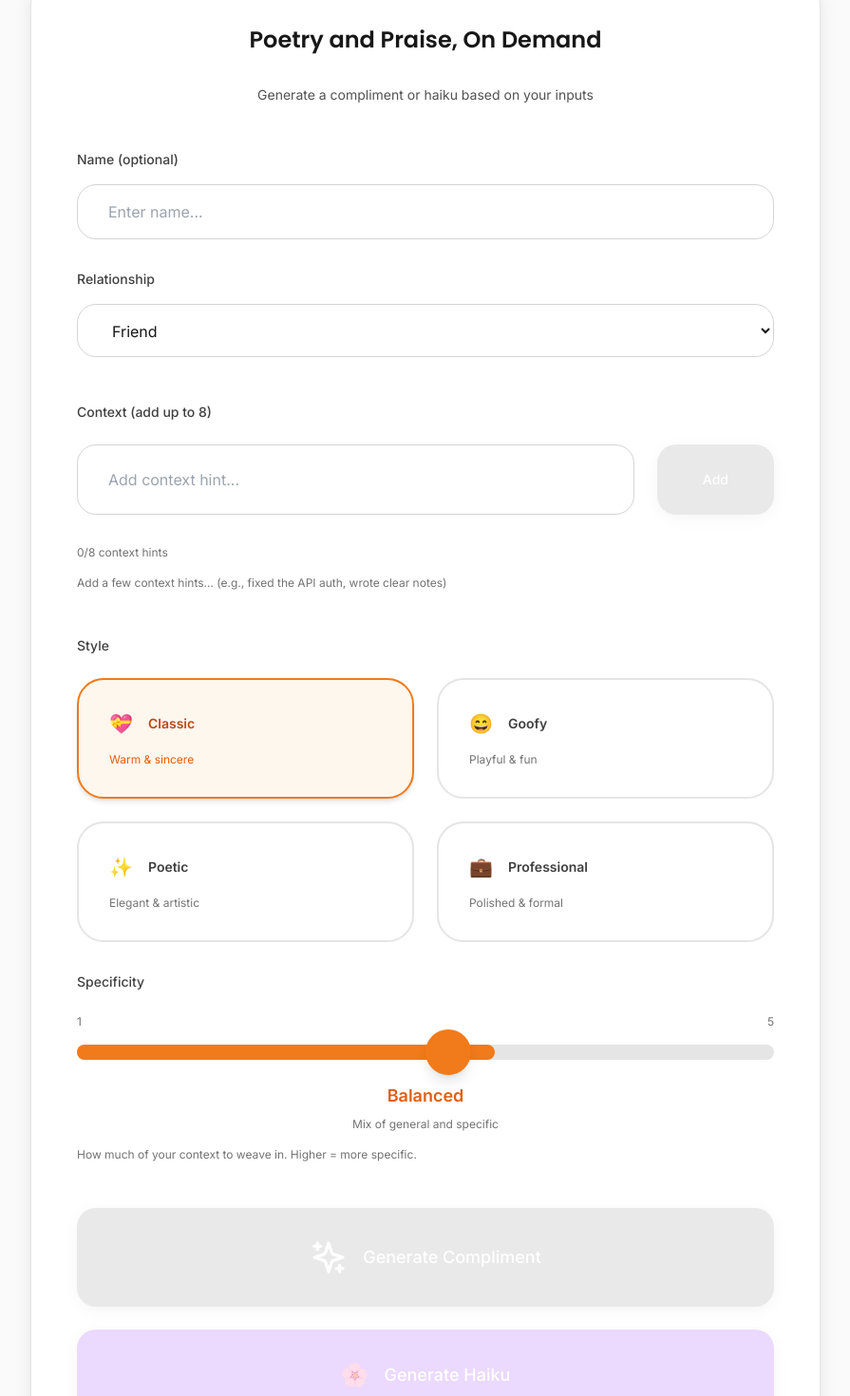
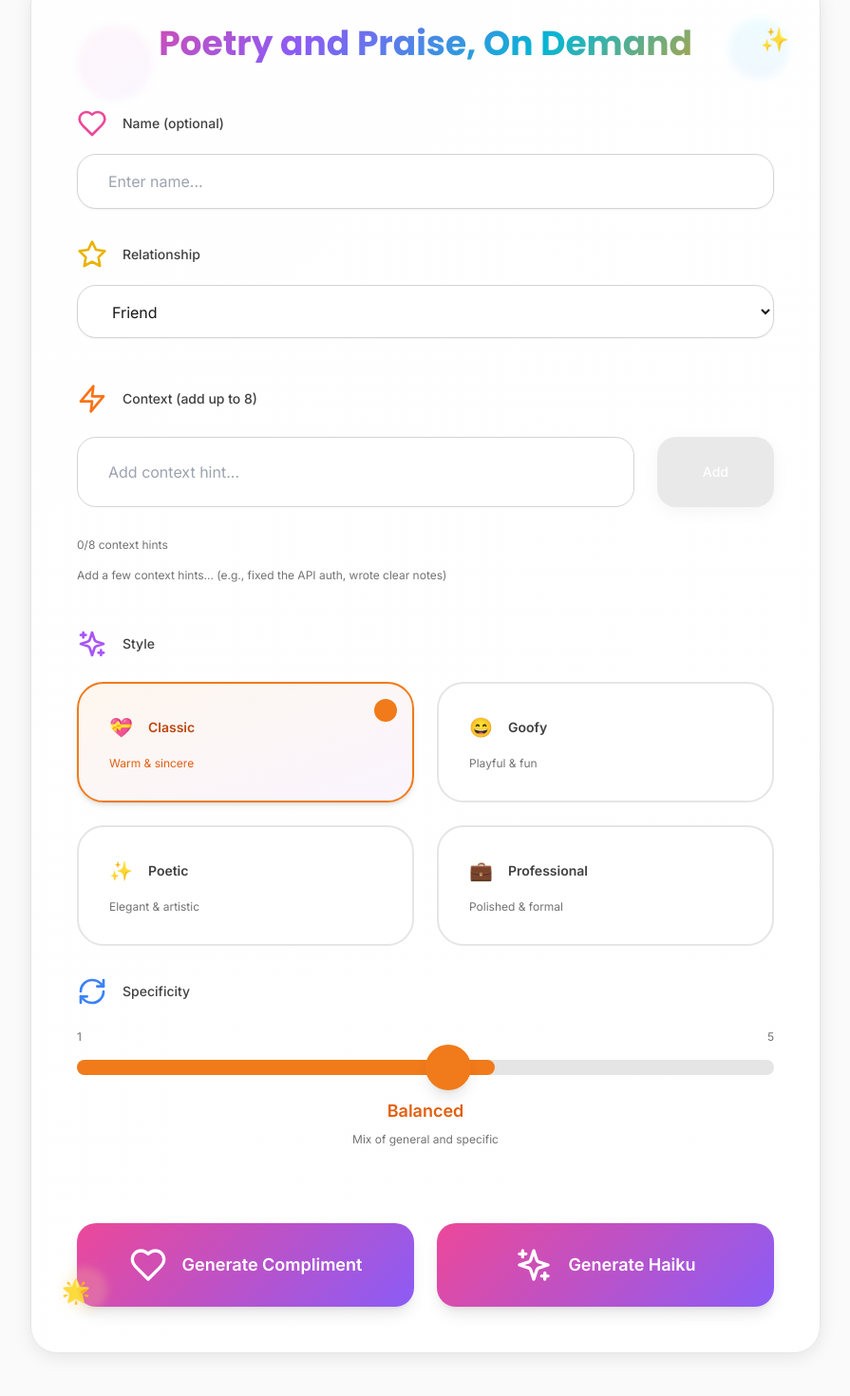
Before and after one commit to rahulrc/ai-compliment-haiku, a React (Vite) app: page / in a window 1280 px wide. Shown: the part 136-1606 px from the top of the page at 95% size, without its empty margins (192-1087 px from the left). Built offline with nearby package versions, Linux system fonts and the light colour scheme.

Commit message:
Major UI improvements: Add sound effects to generation, remove extra text, jazz up styling with fun fonts, decorative elements, and better mobile experience

```diff
--- a/src/components/StyleSelector.tsx
+++ b/src/components/StyleSelector.tsx
@@ -36,13 +36,15 @@ export default function StyleSelector({ value, onChange }: StyleSelectorProps) {
   return (
     <div className="grid grid-cols-1 md:grid-cols-2 gap-3">
       {styles.map((style) => (
-        <button
+        <motion.button
           key={style.value}
           onClick={() => onChange(style.value)}
+          whileHover={{ scale: 1.02 }}
+          whileTap={{ scale: 0.98 }}
           className={`relative p-4 rounded-xl border-2 text-left transition-all duration-200 min-h-[80px] ${
             value === style.value
-              ? 'border-primary-500 bg-primary-50 dark:bg-primary-900/20 shadow-md'
-              : 'border-surface-200 dark:border-surface-600 hover:border-surface-300 dark:hover:border-surface-500 bg-white dark:bg-surface-800'
+              ? 'border-primary-500 bg-gradient-to-br from-primary-50 to-purple-50 dark:from-primary-900/20 dark:to-purple-900/20 shadow-md glow'
+              : 'border-surface-200 dark:border-surface-600 hover:border-surface-300 dark:hover:border-surface-500 bg-white dark:bg-surface-800 hover:shadow-md'
           }`}
         >
           <div className="flex flex-col h-full">
@@ -64,7 +66,16 @@ export default function StyleSelector({ value, onChange }: StyleSelectorProps) {
               {style.description}
             </div>
           </div>
-        </button>
+
+          {/* Selection indicator */}
+          {value === style.value && (
+            <motion.div
+              initial={{ scale: 0 }}
+              animate={{ scale: 1 }}
+              className="absolute top-2 right-2 w-3 h-3 bg-primary-500 rounded-full"
+            />
+          )}
+        </motion.button>
       ))}
     </div>
   )
--- a/src/index.css
+++ b/src/index.css
@@ -1,6 +1,9 @@
 @tailwind base;
 @tailwind components;
 @tailwind utilities;
+
+/* Import fun fonts */
+@import url('https://fonts.googleapis.com/css2?family=Inter:wght@300;400;500;600;700&family=Fredoka:wght@300;400;500;600;700&family=Quicksand:wght@300;400;500;600;700&display=swap');
 
 @layer base {
   html {
@@ -11,27 +14,102 @@
     @apply bg-surface-50 dark:bg-surface-900 text-surface-900 dark:text-surface-100;
     transition: background-color 0.3s ease, color 0.3s ease;
   }
+
+  /* Fun font classes */
+  .font-display {
+    font-family: 'Fredoka', 'Inter', system-ui, sans-serif;
+  }
+
+  .font-accent {
+    font-family: 'Quicksand', 'Inter', system-ui, sans-serif;
+  }
+
+  .font-fun {
+    font-family: 'Fredoka', 'Inter', system-ui, sans-serif;
+  }
 }
 
 @layer components {
   .bubble-card {
-    @apply bg-white dark:bg-surface-800 rounded-xl shadow-soft border border-surface-200 dark:border-surface-700;
+    @apply bg-white dark:bg-surface-800 rounded-xl shadow-soft border border-surface-200 dark:border-surface-700 relative overflow-hidden;
+    background: linear-gradient(135deg, rgba(255,255,255,0.9) 0%, rgba(255,255,255,0.95) 100%);
+  }
+
+  .bubble-card::before {
+    content: '';
+    position: absolute;
+    top: 0;
+    left: 0;
+    right: 0;
+    height: 3px;
+    background: linear-gradient(90deg, #ec4899, #8b5cf6, #06b6d4, #f59e0b);
+    border-radius: 8px 8px 0 0;
   }
 
   .bubble-button {
     @apply bg-primary-500 hover:bg-primary-600 text-white font-medium px-6 py-3 rounded-lg shadow-soft transition-all duration-200 hover:shadow-soft-lg active:scale-95;
+    background: linear-gradient(135deg, #ec4899 0%, #8b5cf6 100%);
+  }
+
+  .bubble-button:hover {
+    background: linear-gradient(135deg, #db2777 0%, #7c3aed 100%);
+    transform: translateY(-2px);
+    box-shadow: 0 10px 25px rgba(139, 92, 246, 0.3);
   }
 
   .bubble-input {
     @apply bg-white dark:bg-surface-800 border border-surface-300 dark:border-surface-600 rounded-lg px-4 py-3 focus:ring-2 focus:ring-primary-500 focus:border-transparent transition-all duration-200;
+    box-shadow: 0 2px 4px rgba(0, 0, 0, 0.05);
+  }
+
+  .bubble-input:focus {
+    box-shadow: 0 4px 12px rgba(139, 92, 246, 0.15);
   }
 
   .chip {
     @apply bg-primary-100 dark:bg-primary-900 text-primary-700 dark:text-primary-300 px-3 py-1 rounded-full text-sm font-medium;
+    background: linear-gradient(135deg, #fce7f3 0%, #ede9fe 100%);
+    border: 1px solid rgba(236, 72, 153, 0.2);
   }
 
   .sparkle {
     @apply text-yellow-400 dark:text-yellow-300;
+    text-shadow: 0 0 10px rgba(251, 191, 36, 0.5);
+  }
+
+  /* Decorative elements */
+  .floating-orb {
+    @apply absolute rounded-full opacity-20 blur-sm;
+    animation: float 6s ease-in-out infinite;
+  }
+
+  .floating-orb:nth-child(1) {
+    animation-delay: 0s;
+  }
+
+  .floating-orb:nth-child(2) {
+    animation-delay: 2s;
+  }
+
+  .floating-orb:nth-child(3) {
+    animation-delay: 4s;
+  }
+
+  /* Gradient text */
+  .gradient-text {
+    background: linear-gradient(135deg, #ec4899, #8b5cf6, #06b6d4, #f59e0b);
+    -webkit-background-clip: text;
+    -webkit-text-fill-color: transparent;
+    background-clip: text;
+  }
+
+  /* Glow effects */
+  .glow {
+    box-shadow: 0 0 20px rgba(139, 92, 246, 0.3);
+  }
+
+  .glow:hover {
+    box-shadow: 0 0 30px rgba(139, 92, 246, 0.5);
   }
 }
 
@@ -39,4 +117,32 @@
   .text-balance {
     text-wrap: balance;
   }
+
+  /* Custom animations */
+  @keyframes float {
+    0%, 100% {
+      transform: translateY(0px) rotate(0deg);
+    }
+    33% {
+      transform: translateY(-10px) rotate(120deg);
+    }
+    66% {
+      transform: translateY(10px) rotate(240deg);
+    }
+  }
+
+  @keyframes sparkle {
+    0%, 100% {
+      opacity: 1;
+      transform: scale(1);
+    }
+    50% {
+      opacity: 0.7;
+      transform: scale(1.1);
+    }
+  }
+
+  .animate-sparkle {
+    animation: sparkle 2s ease-in-out infinite;
+  }
 }
--- a/src/pages/Generator.tsx
+++ b/src/pages/Generator.tsx
@@ -4,7 +4,7 @@ import { usePreferences } from '../contexts/PreferencesContext'
 import { useCompliments } from '../contexts/ComplimentsContext'
 import { Compliment } from '../contexts/ComplimentsContext'
 import toast from 'react-hot-toast'
-import { Sparkles, RefreshCw } from 'lucide-react'
+import { Sparkles, RefreshCw, Heart, Star, Zap } from 'lucide-react'
 import ContextChips from '../components/ContextChips'
 import StyleSelector from '../components/StyleSelector'
 import SpecificitySlider from '../components/SpecificitySlider'
@@ -46,6 +46,45 @@ export default function Generator() {
   const [status, setStatus] = useState<'idle' | 'loading' | 'error'>('idle')
   const [result, setResult] = useState<Compliment | null>(null)
   const [error, setError] = useState<string>('')
+
+  // Sound effects using Web Audio API
+  const playSuccess = useCallback(() => {
+    if (!preferences.soundOn) return
+
+    try {
+      // Create audio context if it doesn't exist
+      let audioContext = (window as any).audioContext
+
+      if (!audioContext) {
+        audioContext = new (window.AudioContext || (window as any).webkitAudioContext)()
+        ;(window as any).audioContext = audioContext
+      }
+
+      // Resume context if suspended (required by modern browsers)
+      if (audioContext.state === 'suspended') {
+        audioContext.resume()
+      }
+
+      const oscillator = audioContext.createOscillator()
+      const gainNode = audioContext.createGain()
+
+      oscillator.connect(gainNode)
+      gainNode.connect(audioContext.destination)
+
+      // Success sound: ascending notes
+      oscillator.frequency.setValueAtTime(400, audioContext.currentTime)
+      oscillator.frequency.exponentialRampToValueAtTime(800, audioContext.currentTime + 0.2)
+      oscillator.frequency.exponentialRampToValueAtTime(600, audioContext.currentTime + 0.4)
+
+      gainNode.gain.setValueAtTime(0.3, audioContext.currentTime)
+      gainNode.gain.exponentialRampToValueAtTime(0.01, audioContext.currentTime + 0.4)
+
+      oscillator.start(audioContext.currentTime)
+      oscillator.stop(audioContext.currentTime + 0.4)
+    } catch (error) {
+      console.warn('Sound playback failed:', error)
+    }
+  }, [preferences.soundOn])
 
   const handleInputChange = (field: keyof GeneratorInputs, value: any) => {
     setInputs(prev => ({ ...prev, [field]: value }))
@@ -116,6 +155,9 @@ export default function Generator() {
       addToHistory(compliment)
       setStatus('idle')
 
+      // Play success sound
+      playSuccess()
+
       // Telemetry
       console.log('compliment_generated', {
         sparkleScore: compliment.sparkleScore,
@@ -133,7 +175,7 @@ export default function Generator() {
       // Telemetry
       console.log('compliment_error', { reason: err instanceof Error ? err.message : 'unknown' })
     }
-  }, [inputs, preferences.privacyNoName, addToHistory])
+  }, [inputs, preferences.privacyNoName, addToHistory, playSuccess])
 
   const generateHaiku = useCallback(async () => {
     if (inputs.context.length === 0) {
@@ -177,6 +219,9 @@ export default function Generator() {
       addToHistory(haiku)
       setStatus('idle')
 
+      // Play success sound
+      playSuccess()
+
       // Telemetry
       console.log('haiku_generated', {
         sparkleScore: haiku.sparkleScore,
@@ -194,7 +239,7 @@ export default function Generator() {
       // Telemetry
       console.log('haiku_error', { reason: err instanceof Error ? err.message : 'unknown' })
     }
-  }, [inputs, preferences.privacyNoName, addToHistory])
+  }, [inputs, preferences.privacyNoName, addToHistory, playSuccess])
 
   const handleGenerate = (type: 'compliment' | 'haiku') => {
     // Set the generation type
@@ -230,19 +275,38 @@ export default function Generator() {
         className="space-y-6"
       >
         {/* Hero Card */}
-        <div className="bubble-card p-6">
-          <h2 className="text-2xl font-display font-semibold text-center mb-4">
+        <div className="bubble-card p-6 relative overflow-hidden">
+          {/* Decorative elements */}
+          <div className="floating-orb w-20 h-20 bg-gradient-to-br from-pink-200 to-purple-200 -translate-x-10 -translate-y-10"></div>
+          <div className="floating-orb w-16 h-16 bg-gradient-to-br from-blue-200 to-cyan-200 top-4 right-4"></div>
+          <div className="floating-orb w-12 h-12 bg-gradient-to-br from-yellow-200 to-orange-200 bottom-4 left-4"></div>
+
+          {/* Floating icons */}
+          <motion.div
+            animate={{ y: [-5, 5, -5] }}
+            transition={{ duration: 3, repeat: Infinity, ease: "easeInOut" }}
+            className="absolute top-6 right-8 text-2xl animate-sparkle"
+          >
+            ✨
+          </motion.div>
+          <motion.div
+            animate={{ y: [5, -5, 5] }}
+            transition={{ duration: 4, repeat: Infinity, ease: "easeInOut" }}
+            className="absolute bottom-6 left-8 text-2xl animate-sparkle"
+          >
+            🌟
+          </motion.div>
+
+          <h2 className="text-3xl md:text-4xl font-display font-bold text-center mb-6 gradient-text">
             Poetry and Praise, On Demand
           </h2>
-          <p className="text-center text-surface-600 dark:text-surface-400 mb-6 text-sm">
-            Generate a compliment or haiku based on your inputs
-          </p>
 
           <div className="space-y-6">
             {/* Name and Relationship */}
             <div className="space-y-4">
               <div>
-                <label className="block text-sm font-medium text-surface-700 dark:text-surface-300 mb-2">
+                <label className="block text-sm font-medium text-surface-700 dark:text-surface-300 mb-2 flex items-center gap-2">
+                  <Heart className="w-4 h-4 text-pink-500" />
                   Name (optional)
                 </label>
                 <input
@@ -250,7 +314,7 @@ export default function Generator() {
                   value={inputs.name}
                   onChange={(e) => handleInputChange('name', e.target.value)}
                   placeholder="Enter name..."
-                  className="w-full px-4 py-2 bg-white dark:bg-surface-800 border border-surface-300 dark:border-surface-600 rounded-lg focus:ring-2 focus:ring-primary-500 focus:border-transparent transition-all duration-200 text-base"
+                  className="w-full px-4 py-2 bg-white dark:bg-surface-800 border border-surface-300 dark:border-surface-600 rounded-lg focus:ring-2 focus:ring-primary-500 focus:border-transparent transition-all duration-200 text-base shadow-sm hover:shadow-md"
                   disabled={preferences.privacyNoName}
                 />
                 {preferences.privacyNoName && (
@@ -261,13 +325,14 @@ export default function Generator() {
               </div>
 
               <div>
-                <label className="block text-sm font-medium text-surface-700 dark:text-surface-300 mb-2">
+                <label className="block text-sm font-medium text-surface-700 dark:text-surface-300 mb-2 flex items-center gap-2">
+                  <Star className="w-4 h-4 text-yellow-500" />
                   Relationship
                 </label>
                 <select
                   value={inputs.relationship}
                   onChange={(e) => handleInputChange('relationship', e.target.value)}
-                  className="w-full px-4 py-2 bg-white dark:bg-surface-800 border border-surface-300 dark:border-surface-600 rounded-lg focus:ring-2 focus:ring-primary-500 focus:border-transparent transition-all duration-200 text-base"
+                  className="w-full px-4 py-2 bg-white dark:bg-surface-800 border border-surface-300 dark:border-surface-600 rounded-lg focus:ring-2 focus:ring-primary-500 focus:border-transparent transition-all duration-200 text-base shadow-sm hover:shadow-md"
                 >
                   {relationships.map((rel) => (
                     <option key={rel} value={rel}>
@@ -280,7 +345,8 @@ export default function Generator() {
 
             {/* Context Input */}
             <div>
-              <label className="block text-sm font-medium text-surface-700 dark:text-surface-300 mb-3">
+              <label className="block text-sm font-medium text-surface-700 dark:text-surface-300 mb-3 flex items-center gap-2">
+                <Zap className="w-4 h-4 text-orange-500" />
                 Context (add up to 8)
               </label>
               <ContextChips
@@ -297,7 +363,8 @@ export default function Generator() {
             {/* Style and Specificity */}
             <div className="space-y-4">
               <div>
-                <label className="block text-sm font-medium text-surface-700 dark:text-surface-300 mb-3">
+                <label className="block text-sm font-medium text-surface-700 dark:text-surface-300 mb-3 flex items-center gap-2">
+                  <Sparkles className="w-4 h-4 text-purple-500" />
                   Style
                 </label>
                 <StyleSelector
@@ -307,68 +374,47 @@ export default function Generator() {
               </div>
 
               <div>
-                <label className="block text-sm font-medium text-surface-700 dark:text-surface-300 mb-3">
+                <label className="block text-sm font-medium text-surface-700 dark:text-surface-300 mb-3 flex items-center gap-2">
+                  <RefreshCw className="w-4 h-4 text-blue-500" />
                   Specificity
                 </label>
                 <SpecificitySlider
                   value={inputs.specificity}
-                  onChange={(specificity) => handleInputChange('specificity', specificity)}
+                  onChange={(value) => handleInputChange('specificity', value)}
                 />
-                <p className="text-xs text-surface-500 dark:text-surface-400 mt-2">
-                  How much of your context to weave in. Higher = more specific.
-                </p>
               </div>
             </div>
 
             {/* Generate Buttons */}
-            <div className="text-center space-y-4">
-              <div className="space-y-3">
-                <button
+            <div className="flex flex-col sm:flex-row gap-3 pt-4">
+              <motion.button
                 onClick={() => handleGenerate('compliment')}
-                  disabled={status === 'loading' || inputs.context.length === 0}
-                  onKeyPress={handleKeyPress}
-                  className="w-full px-6 py-4 bg-primary-500 hover:bg-primary-600 disabled:bg-surface-300 dark:disabled:bg-surface-600 text-white font-medium rounded-lg shadow-soft transition-all duration-200 hover:shadow-soft-lg active:scale-95 text-lg disabled:opacity-50 disabled:cursor-not-allowed"
+                whileHover={{ scale: 1.02 }}
+                whileTap={{ scale: 0.98 }}
+                className="flex-1 bubble-button glow text-white px-6 py-3 text-lg font-semibold shadow-lg hover:shadow-xl transition-all duration-200"
               >
-                  {status === 'loading' && inputs.generationType === 'compliment' ? (
                 <div className="flex items-center justify-center space-x-2">
-                      <RefreshCw className="w-5 h-5 animate-spin" />
-                      <span>Generating...</span>
+                  <Heart className="w-5 h-5" />
+                  <span>Generate Compliment</span>
                 </div>
-                  ) : (
+              </motion.button>
+
+              <motion.button
+                onClick={() => handleGenerate('haiku')}
+                whileHover={{ scale: 1.02 }}
+                whileTap={{ scale: 0.98 }}
+                className="flex-1 bubble-button glow text-white px-6 py-3 text-lg font-semibold shadow-lg hover:shadow-xl transition-all duration-200"
+              >
                 <div className="flex items-center justify-center space-x-2">
                   <Sparkles className="w-5 h-5" />
-                      <span>Generate Compliment</span>
-                    </div>
-                  )}
-                </button>
-
-                <button
-                  onClick={() => handleGenerate('haiku')}
-                  disabled={status === 'loading' || inputs.context.length === 0}
-                  className="w-full px-6 py-4 bg-purple-500 hover:bg-purple-600 disabled:bg-purple-300 dark:disabled:bg-purple-600 text-white font-medium rounded-lg shadow-soft transition-all duration-200 hover:shadow-soft-lg active:scale-95 text-lg disabled:opacity-50 disabled:cursor-not-allowed"
-                >
-                  {status === 'loading' && inputs.generationType === 'haiku' ? (
-                    <div className="flex items-center justify-center space-x-2">
-                      <RefreshCw className="w-5 h-5 animate-spin" />
-                      <span>Generating...</span>
-                    </div>
-                  ) : (
-                    <div className="flex items-center justify-center space-x-2">
-                      <span className="text-2xl">🌸</span>
                   <span>Generate Haiku</span>
                 </div>
-                  )}
-                </button>
-              </div>
-
-              <p className="text-sm text-surface-500 dark:text-surface-400">
-                Choose whether to generate a compliment or a haiku based on your inputs
-              </p>
+              </motion.button>
             </div>
           </div>
         </div>
 
-        {/* Result Area */}
+        {/* Results */}
         <AnimatePresence mode="wait">
           {status === 'loading' && (
             <motion.div
@@ -390,10 +436,7 @@ export default function Generator() {
               exit={{ opacity: 0, y: -20 }}
               transition={{ duration: 0.3 }}
             >
-              <ErrorCard
-                error={error}
-                onRetry={generateCompliment}
-              />
+              <ErrorCard error={error} onRetry={() => handleGenerate(inputs.generationType || 'compliment')} />
             </motion.div>
           )}
 
@@ -403,30 +446,12 @@ export default function Generator() {
               initial={{ opacity: 0, y: 20 }}
               animate={{ opacity: 1, y: 0 }}
               exit={{ opacity: 0, y: -20 }}
-              transition={{ duration: 0.5 }}
+              transition={{ duration: 0.3 }}
             >
               <ResultCard
                 compliment={result}
-                onGenerateAnother={() => {
-                  setResult(null)
-                  setStatus('idle')
-                }}
+                onGenerateAnother={() => handleGenerate(inputs.generationType || 'compliment')}
               />
-            </motion.div>
-          )}
-
-          {status === 'idle' && !result && (
-            <motion.div
-              key="empty"
-              initial={{ opacity: 0 }}
-              animate={{ opacity: 1 }}
-              className="text-center py-12"
-            >
-              <div className="text-surface-400 dark:text-surface-500">
-                <Sparkles className="w-16 h-16 mx-auto mb-4 opacity-50" />
-                <p className="text-lg font-medium">Ready when you are—tap Generate.</p>
-                <p className="text-sm mt-2">Try adding context like "helped with Q3 deck" or "loves trail runs"</p>
-              </div>
             </motion.div>
           )}
         </AnimatePresence>
```
Lines whose indentation alone changed are shown as unchanged.
